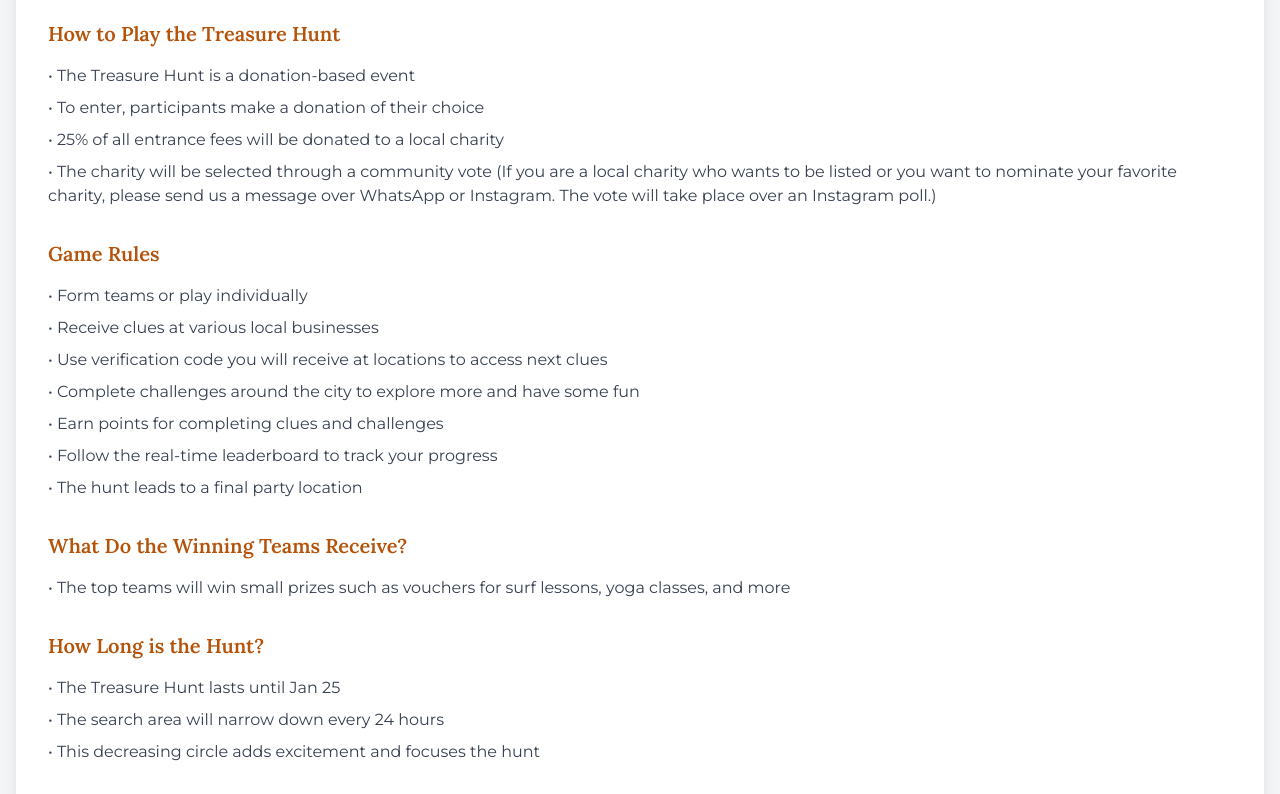
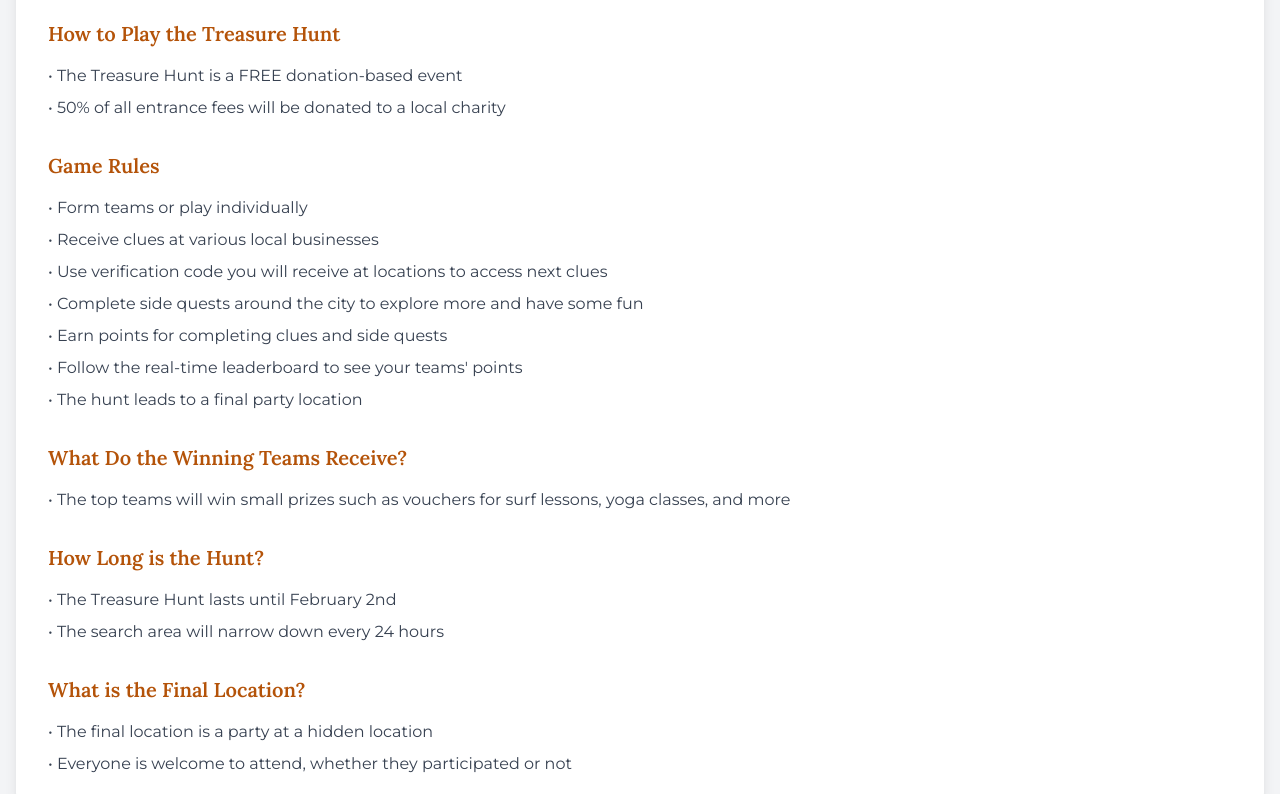
Before and after one commit to Aloha-Treasure-Hunt/Aloha-FE, a Next.js app: page /landing in a window 1280 px wide. Shown: the part 940-1734 px from the top of the page. Built offline with nearby package versions, Linux system fonts and the light colour scheme; no server answers.

Commit message:
update faq

```diff
--- a/components/landing/faq.tsx
+++ b/components/landing/faq.tsx
@@ -7,10 +7,8 @@ export function FAQ() {
         <section>
           <h3 className="text-xl font-semibold text-amber-700 mb-4">How to Play the Treasure Hunt</h3>
           <ul className="space-y-2 text-gray-700">
-            <li>• The Treasure Hunt is a donation-based event</li>
-            <li>• To enter, participants make a donation of their choice</li>
-            <li>• 25% of all entrance fees will be donated to a local charity</li>
-            <li>• The charity will be selected through a community vote (If you are a local charity who wants to be listed or you want to nominate your favorite charity, please send us a message over WhatsApp or Instagram. The vote will take place over an Instagram poll.)</li>
+            <li>• The Treasure Hunt is a FREE donation-based event</li>
+            <li>• 50% of all entrance fees will be donated to a local charity</li>
           </ul>
         </section>
 
@@ -20,9 +18,9 @@ export function FAQ() {
             <li>• Form teams or play individually</li>
             <li>• Receive clues at various local businesses</li>
             <li>• Use verification code you will receive at locations to access next clues</li>
-            <li>• Complete challenges around the city to explore more and have some fun</li>
-            <li>• Earn points for completing clues and challenges</li>
-            <li>• Follow the real-time leaderboard to track your progress</li>
+            <li>• Complete side quests around the city to explore more and have some fun</li>
+            <li>• Earn points for completing clues and side quests</li>
+            <li>• Follow the real-time leaderboard to see your teams' points</li>
             <li>• The hunt leads to a final party location</li>
           </ul>
         </section>
@@ -37,17 +35,15 @@ export function FAQ() {
         <section>
           <h3 className="text-xl font-semibold text-amber-700 mb-4">How Long is the Hunt?</h3>
           <ul className="space-y-2 text-gray-700">
-            <li>• The Treasure Hunt lasts until Jan 25</li>
+            <li>• The Treasure Hunt lasts until February 2nd</li>
             <li>• The search area will narrow down every 24 hours</li>
-            <li>• This decreasing circle adds excitement and focuses the hunt</li>
           </ul>
         </section>
 
         <section>
           <h3 className="text-xl font-semibold text-amber-700 mb-4">What is the Final Location?</h3>
           <ul className="space-y-2 text-gray-700">
-            <li>• The final location is a small party</li>
-            <li>• Drinks and food will be provided</li>
+            <li>• The final location is a party at a hidden location</li>
             <li>• Everyone is welcome to attend, whether they participated or not</li>
           </ul>
         </section>
```
